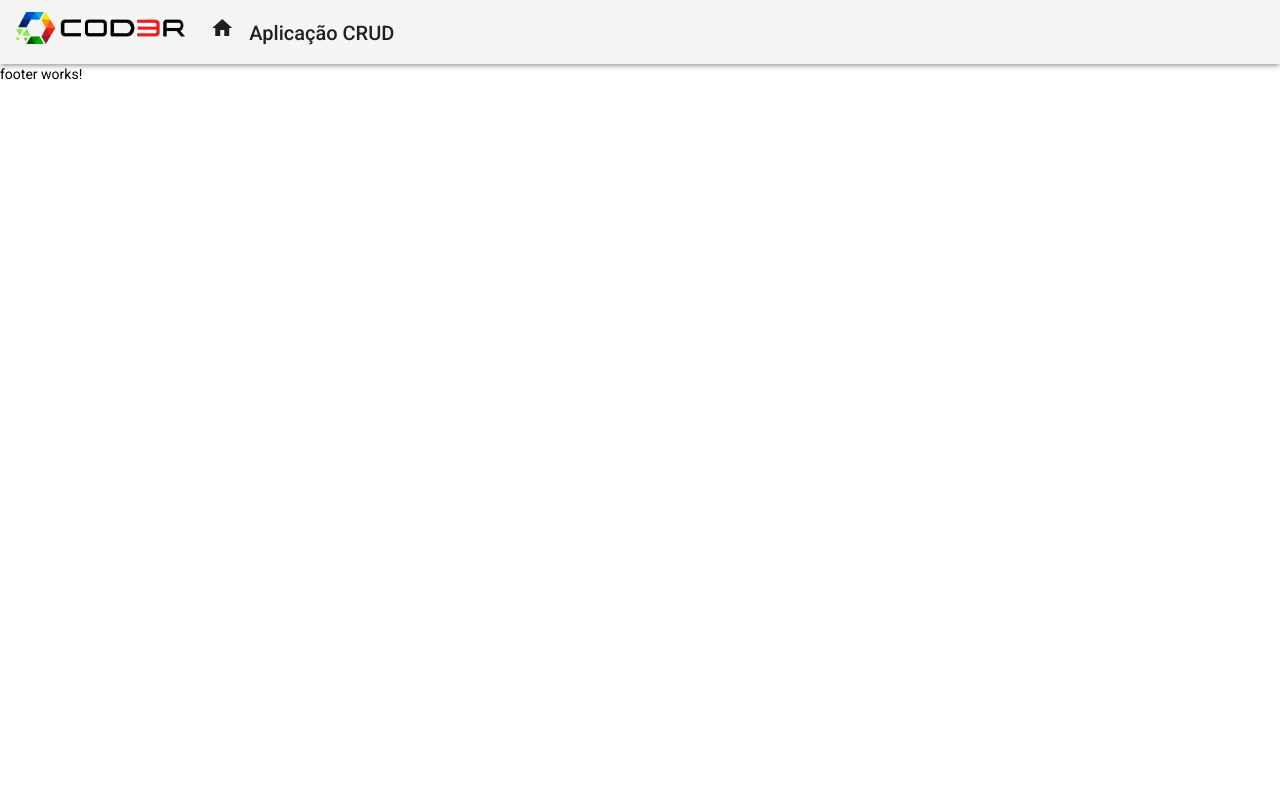
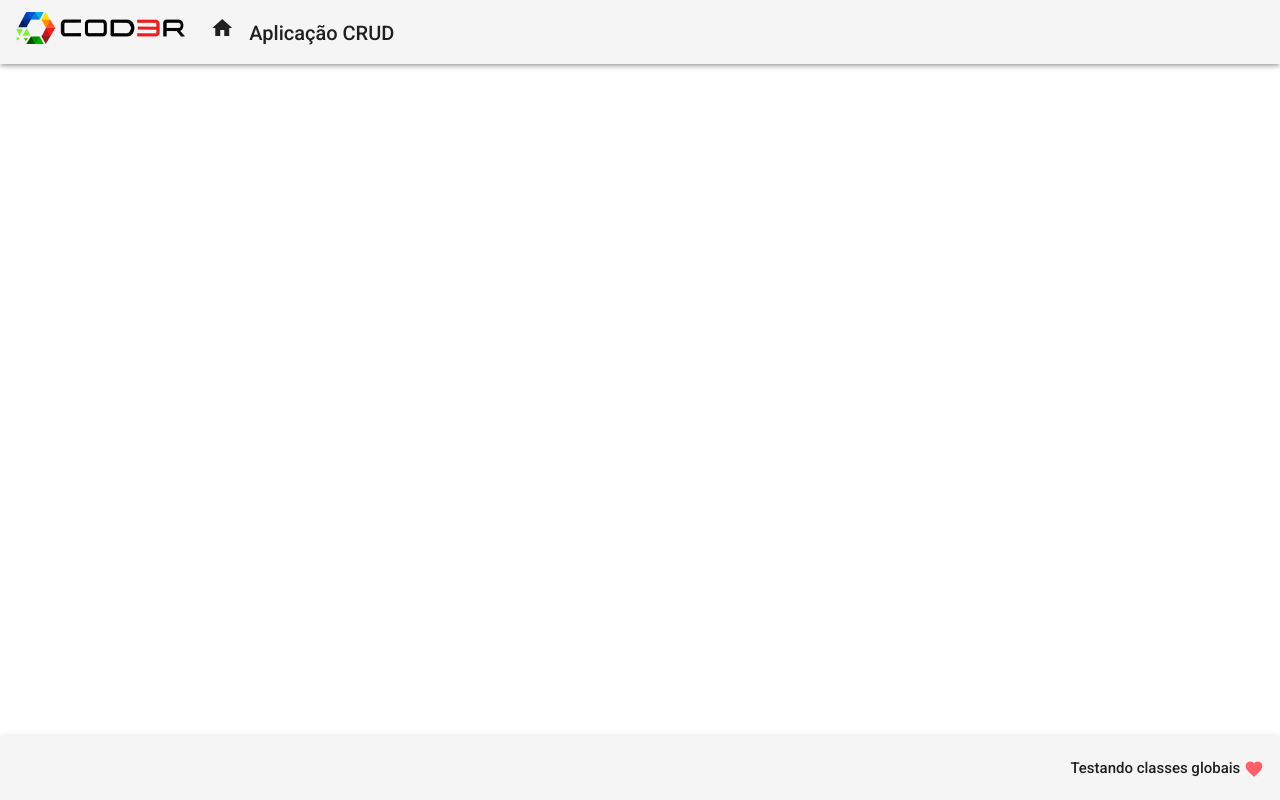
Before and after one commit to RafaelGasparoto/Angular, an Angular app in the folder frontend/: page / in a window 1280 px wide. Built offline with nearby package versions, Linux system fonts and the light colour scheme.

Commit message:
criação do footer

```diff
--- a/frontend/src/app/app.module.ts
+++ b/frontend/src/app/app.module.ts
@@ -8,12 +8,14 @@ import { HeaderComponent } from './components/template/header/header.component';
 
 import { MatToolbarModule } from '@angular/material/toolbar';
 import { FooterComponent } from './components/template/footer/footer.component';
+import { NavComponent } from './components/template/nav/nav.component';
 
 @NgModule({
   declarations: [
     AppComponent,
     HeaderComponent,
-    FooterComponent
+    FooterComponent,
+    NavComponent
   ],
   imports: [
     BrowserModule,
--- a/frontend/src/app/components/template/footer/footer.component.css
+++ b/frontend/src/app/components/template/footer/footer.component.css
@@ -0,0 +1,11 @@
+.footer {
+  position: fixed;
+  bottom: 0;
+  display: flex;
+  justify-content: flex-end;
+}
+
+.footer span {
+  font-size: 15px;
+  font-weight: 500;
+}
--- a/frontend/src/app/components/template/footer/footer.component.html
+++ b/frontend/src/app/components/template/footer/footer.component.html
@@ -1 +1,9 @@
-<p>footer works!</p>
+<mat-toolbar class="footer mat-elevation-z3">
+  <span>
+    Testando classes globais
+    <i class="material-icons red v-middle">
+      favorite
+    </i>
+
+  </span>
+</mat-toolbar>
--- /dev/null
+++ b/frontend/src/app/components/template/nav/nav.component.html
@@ -0,0 +1 @@
+<p>nav works!</p>
--- /dev/null
+++ b/frontend/src/app/components/template/nav/nav.component.ts
@@ -0,0 +1,15 @@
+import { Component, OnInit } from '@angular/core';
+
+@Component({
+  selector: 'app-nav',
+  templateUrl: './nav.component.html',
+  styleUrls: ['./nav.component.css']
+})
+export class NavComponent implements OnInit {
+
+  constructor() { }
+
+  ngOnInit(): void {
+  }
+
+}
--- a/frontend/src/styles.css
+++ b/frontend/src/styles.css
@@ -2,3 +2,12 @@
 
 html, body { height: 100%; }
 body { margin: 0; font-family: Roboto, "Helvetica Neue", sans-serif; }
+
+.red {
+  color: rgb(277, 94, 107);
+  font-size: 20px;
+}
+
+.v-middle {
+  vertical-align: middle;
+}
```
Also changed, not shown: frontend/src/app/components/template/nav/nav.component.css (added).
